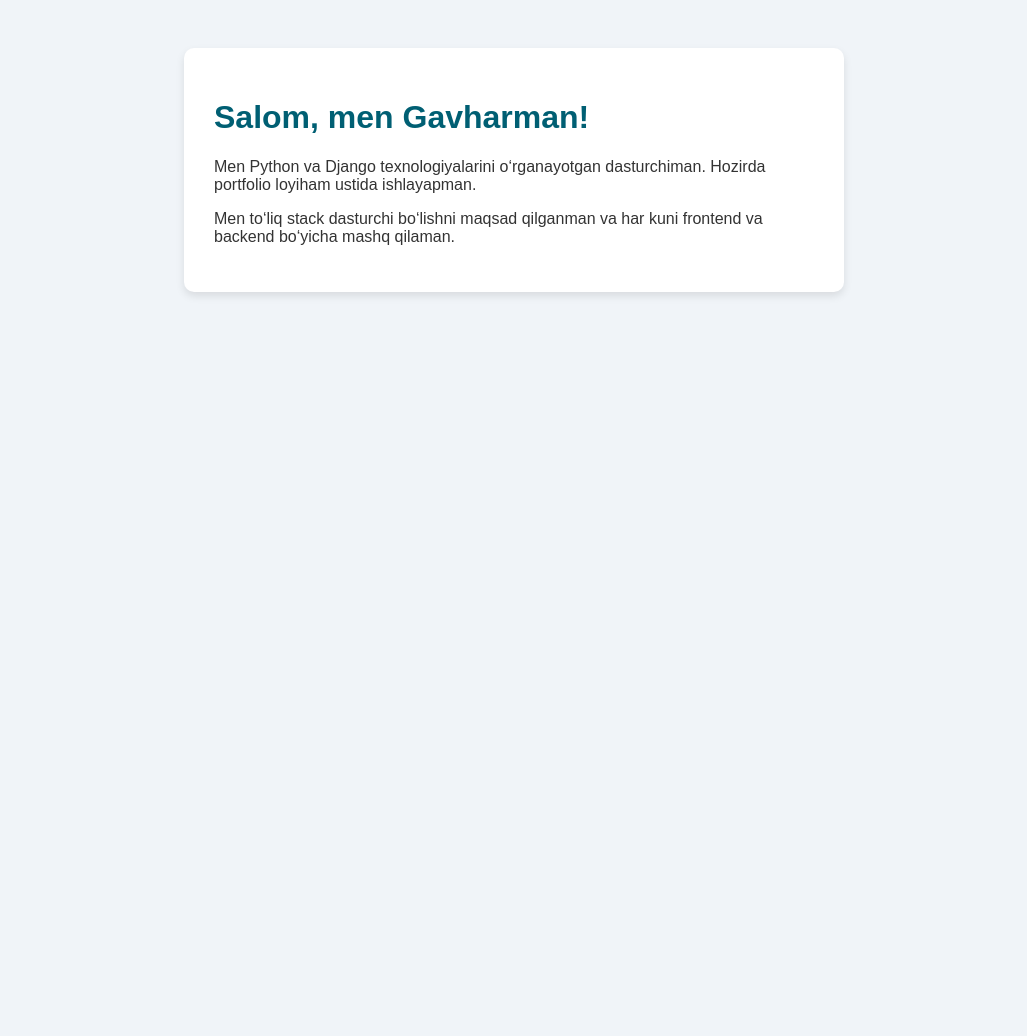
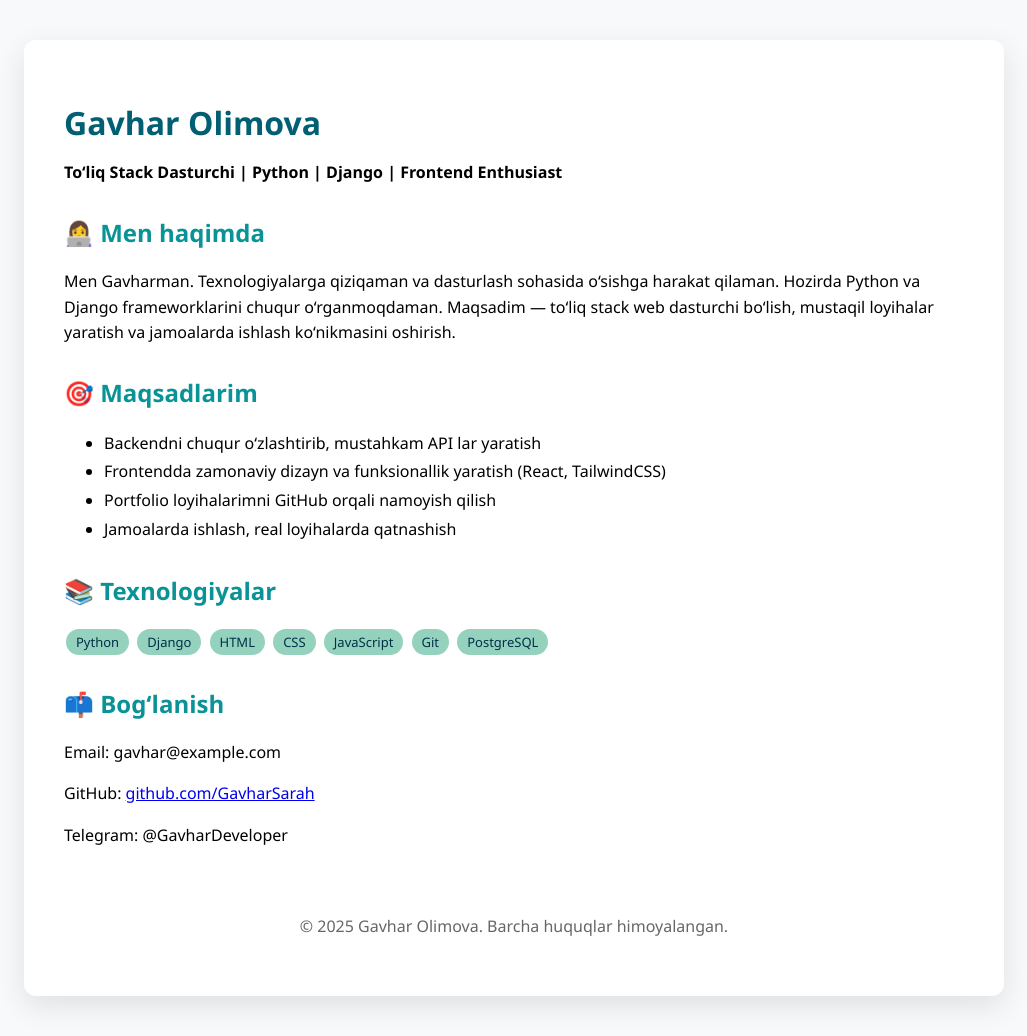
Before and after one commit to GavharSarah/my_portfolio, a Django app: page / in a window 1280 px wide. Shown: the whole page, without its empty margins (126-1153 px from the left). Before the commit the page ends 296 px from the top, so only its background shows below. Run offline with Django 5.2, Linux system fonts and the light colour scheme.

Commit message:
project code lari toliq yozildi kamchiliklar uchun uzr

```diff
--- a/core/urls.py
+++ b/core/urls.py
@@ -19,9 +19,9 @@ from django.urls import path
 from django.conf.urls.static import static
 from django.contrib import admin
 from django.urls import include, path
-from users.views import index_view
+
 
 urlpatterns = [
     path('admin/', admin.site.urls),
-    path('', index_view, name='index'),
+    path('', include('users.urls')),
 ]
--- a/users/templates/index.html
+++ b/users/templates/index.html
@@ -1,34 +1,106 @@
-
+<!-- users/templates/index.html -->
 <!DOCTYPE html>
 <html lang="uz">
 <head>
     <meta charset="UTF-8">
-    <title>Mening Profilim</title>
+    <title>Gavhar Olimova - Portfolio</title>
     <style>
         body {
-            font-family: Arial, sans-serif;
-            background: #f0f4f8;
-            color: #333;
+            background: #f8f9fa;
+            font-family: 'Segoe UI', sans-serif;
+            margin: 0;
+            padding: 0;
+        }
+
+        .container {
+            max-width: 900px;
+            margin: 40px auto;
+            background: white;
             padding: 40px;
+            border-radius: 12px;
+            box-shadow: 0 10px 30px rgba(0,0,0,0.1);
         }
-        .card {
-            background: #fff;
-            border-radius: 10px;
-            padding: 30px;
-            max-width: 600px;
-            margin: auto;
-            box-shadow: 0 4px 8px rgba(0,0,0,0.1);
-        }
+
         h1 {
             color: #005f73;
+            margin-bottom: 5px;
+        }
+
+        h2 {
+            color: #0a9396;
+            margin-top: 30px;
+        }
+
+        p {
+            line-height: 1.6;
+        }
+
+        ul {
+            line-height: 1.8;
+        }
+
+        .section {
+            margin-bottom: 30px;
+        }
+
+        .badge {
+            display: inline-block;
+            background: #94d2bd;
+            color: #003049;
+            padding: 4px 10px;
+            border-radius: 20px;
+            font-size: 13px;
+            margin: 2px;
+        }
+
+        footer {
+            text-align: center;
+            padding-top: 20px;
+            color: #666;
         }
     </style>
 </head>
 <body>
-    <div class="card">
-        <h1>Salom, men Gavharman!</h1>
-        <p>Men Python va Django texnologiyalarini o‘rganayotgan dasturchiman. Hozirda portfolio loyiham ustida ishlayapman.</p>
-        <p>Men to‘liq stack dasturchi bo‘lishni maqsad qilganman va har kuni frontend va backend bo‘yicha mashq qilaman.</p>
+    <div class="container">
+        <h1>Gavhar Olimova</h1>
+        <p><strong>To‘liq Stack Dasturchi | Python | Django | Frontend Enthusiast</strong></p>
+
+        <div class="section">
+            <h2>👩‍💻 Men haqimda</h2>
+            <p>Men Gavharman. Texnologiyalarga qiziqaman va dasturlash sohasida o‘sishga harakat qilaman. Hozirda Python va Django frameworklarini chuqur o‘rganmoqdaman. Maqsadim — to‘liq stack web dasturchi bo‘lish, mustaqil loyihalar yaratish va jamoalarda ishlash ko‘nikmasini oshirish.</p>
+        </div>
+
+        <div class="section">
+            <h2>🎯 Maqsadlarim</h2>
+            <ul>
+                <li>Backendni chuqur o‘zlashtirib, mustahkam API lar yaratish</li>
+                <li>Frontendda zamonaviy dizayn va funksionallik yaratish (React, TailwindCSS)</li>
+                <li>Portfolio loyihalarimni GitHub orqali namoyish qilish</li>
+                <li>Jamoalarda ishlash, real loyihalarda qatnashish</li>
+            </ul>
+        </div>
+
+        <div class="section">
+            <h2>📚 Texnologiyalar</h2>
+            <span class="badge">Python</span>
+            <span class="badge">Django</span>
+            <span class="badge">HTML</span>
+            <span class="badge">CSS</span>
+            <span class="badge">JavaScript</span>
+            <span class="badge">Git</span>
+            <span class="badge">PostgreSQL</span>
+        </div>
+
+        <div class="section">
+            <h2>📫 Bog‘lanish</h2>
+            <p>Email: gavhar@example.com</p>
+            <p>GitHub: <a href="https://github.com/GavharSarah" target="_blank">github.com/GavharSarah</a></p>
+            <p>Telegram: @GavharDeveloper</p>
+        </div>
+
+        <footer>
+            <p>&copy; 2025 Gavhar Olimova. Barcha huquqlar himoyalangan.</p>
+        </footer>
     </div>
 </body>
 </html>
--- a/users/urls.py
+++ b/users/urls.py
@@ -0,0 +1,7 @@
+from django.urls import path, include
+from .views import my_profile,teacher_view
+
+urlpatterns = [
+    path('',my_profile ,name='my_profile'),
+    path('about',teacher_view,name='teacher'),
+]
--- a/users/views.py
+++ b/users/views.py
@@ -1,4 +1,6 @@
 from django.shortcuts import render
 
-def index_view(request):
+def my_profile(request):
     return render(request, 'index.html')
+def teacher_view(request):
+    return render(request,'teacher.html')
```
Also changed, not shown: users/templates/teacher.html (+52 -17 lines).
